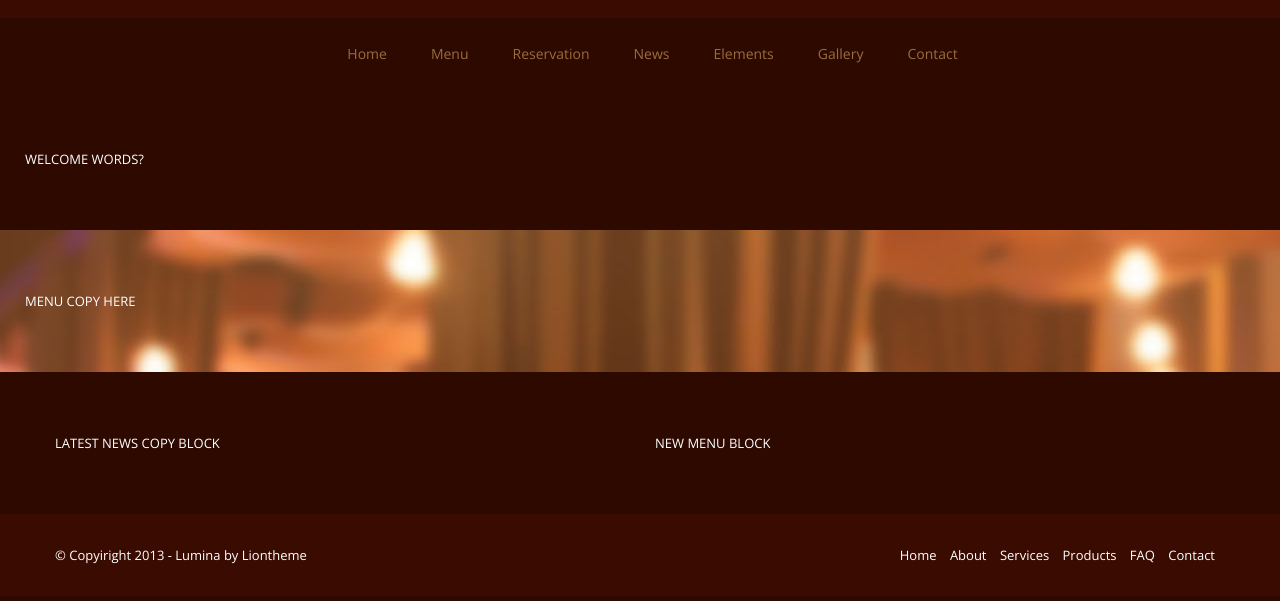
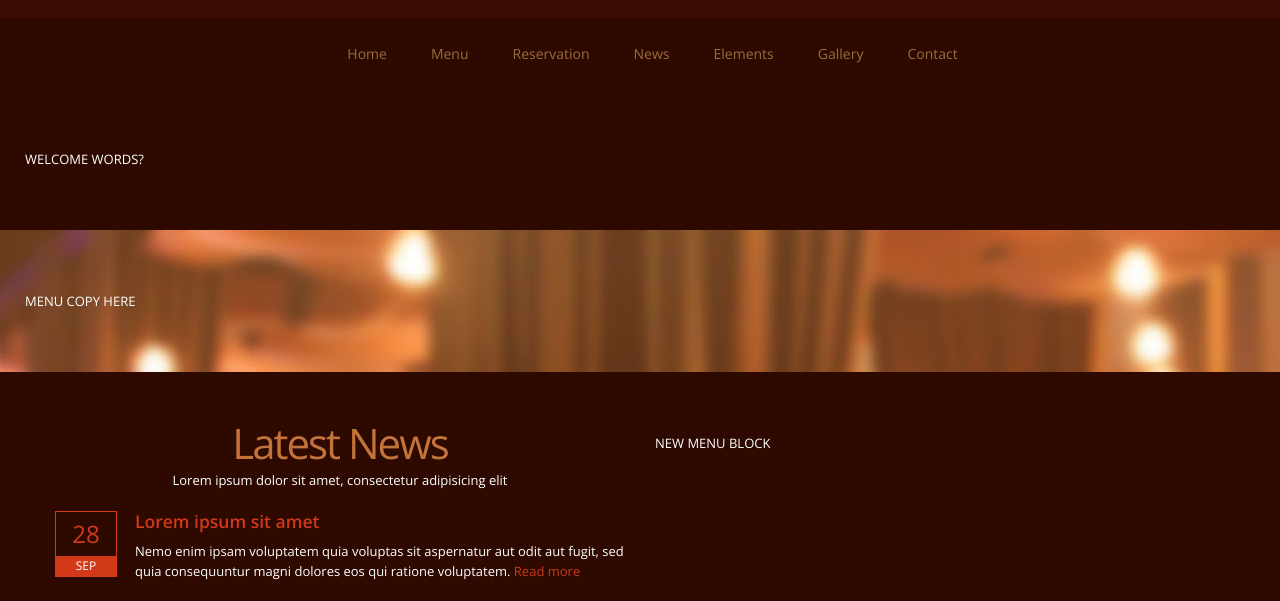
Before and after one commit to phileverson/pm-show-test-site, a plain HTML site: page index.html in a window 1280 px wide. Shown: the part 154-755 px from the top of the page. Drawn offline with nearby package versions, Linux system fonts and the light colour scheme; a script that the page names is missing.

Commit message:
Added the latest news block. #DevDone

```diff
--- a/index.html
+++ b/index.html
@@ -194,8 +194,7 @@
 
             <div class="row">
                 <div class="span6">
-                LATEST NEWS COPY BLOCK
-                    <!-- <div class="text-title">
+                    <div class="text-title">
                         <h2>Latest News</h2>
                         <div>Lorem ipsum dolor sit amet, consectetur adipisicing elit</div>
                     </div>
@@ -231,7 +230,7 @@
                                 <span class="read">Nemo enim ipsam voluptatem quia voluptas sit aspernatur aut odit aut fugit, sed quia consequuntur magni dolores eos qui ratione voluptatem. <a href="#">Read more</a></span>
                             </div>
                         </li>
-                    </ul> -->
+                    </ul>
                 </div>
 
 
```
